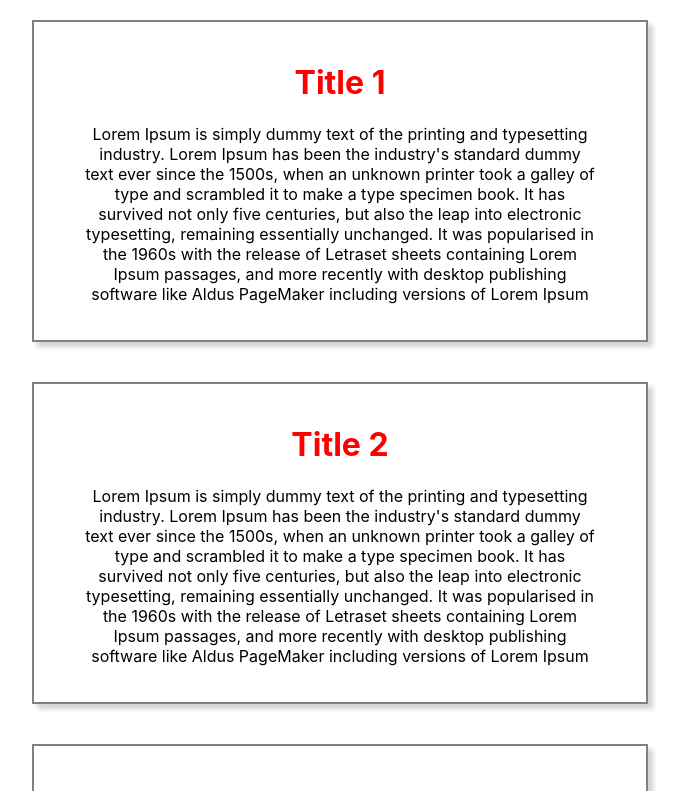
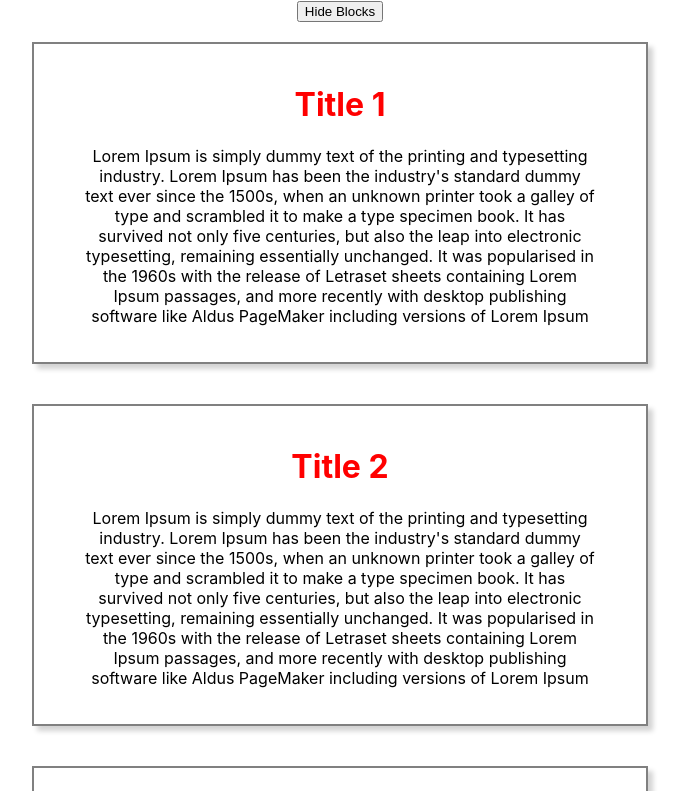
Before and after one commit to bovad/React-JS-Front-End-Development-Course, a React (Create React App) app in the folder React/intro-to-jsx/: page / in a window 1280 px wide. Shown: the top 791 px of the page, without its empty margins (300-986 px from the left). Built offline with nearby package versions, Linux system fonts and the light colour scheme.

Commit message:
State and SetState

```diff
--- a/React/intro-to-jsx/src/App.js
+++ b/React/intro-to-jsx/src/App.js
@@ -1,11 +1,14 @@
 import './App.css';
 import{MyData, isArrayEmpty as isEmpty} from './myData';
-import React from 'react';
+import React, { Component } from 'react';
 
 console.clear()
 
-function App() {
-  const myArray = [
+class App extends Component {
+  state = {
+    show: true,
+  }
+  myArray = [
     {
       id: 1,
       title: 'Title 1',
@@ -28,7 +31,17 @@ function App() {
     }
   ]
 
-  const arrIter = isEmpty( myArray) ? []: myArray.map((item) => {
+  onClickHide = () => {
+    this.setState((prevState) => {
+      return(
+        {
+          show: !prevState.show
+        }
+      )
+    })
+  }
+
+  arrIter = isEmpty( this.myArray) ? []: this.myArray.map((item) => {
     return (
       // all the attributes are passed to the MyData module in myData in the form of key-value pair
       <MyData className={'article'} id={item.id} title={item.title} description={item.description} />
@@ -43,12 +56,16 @@ function App() {
       // });
     )
   })
-
-  return (
-    <div className="App">
-      {arrIter}
-    </div>
-  );
+  render(){
+    return (
+      <div className="App">
+        <button onClick={this.onClickHide}>{this.state.show ? 'Hide Blocks' : 'Show Blocks'}</button> <br/>
+        {
+          this.state.show ? this.arrIter : null
+        }
+      </div>
+    );
+  }
 }
 
 export default App;
```
